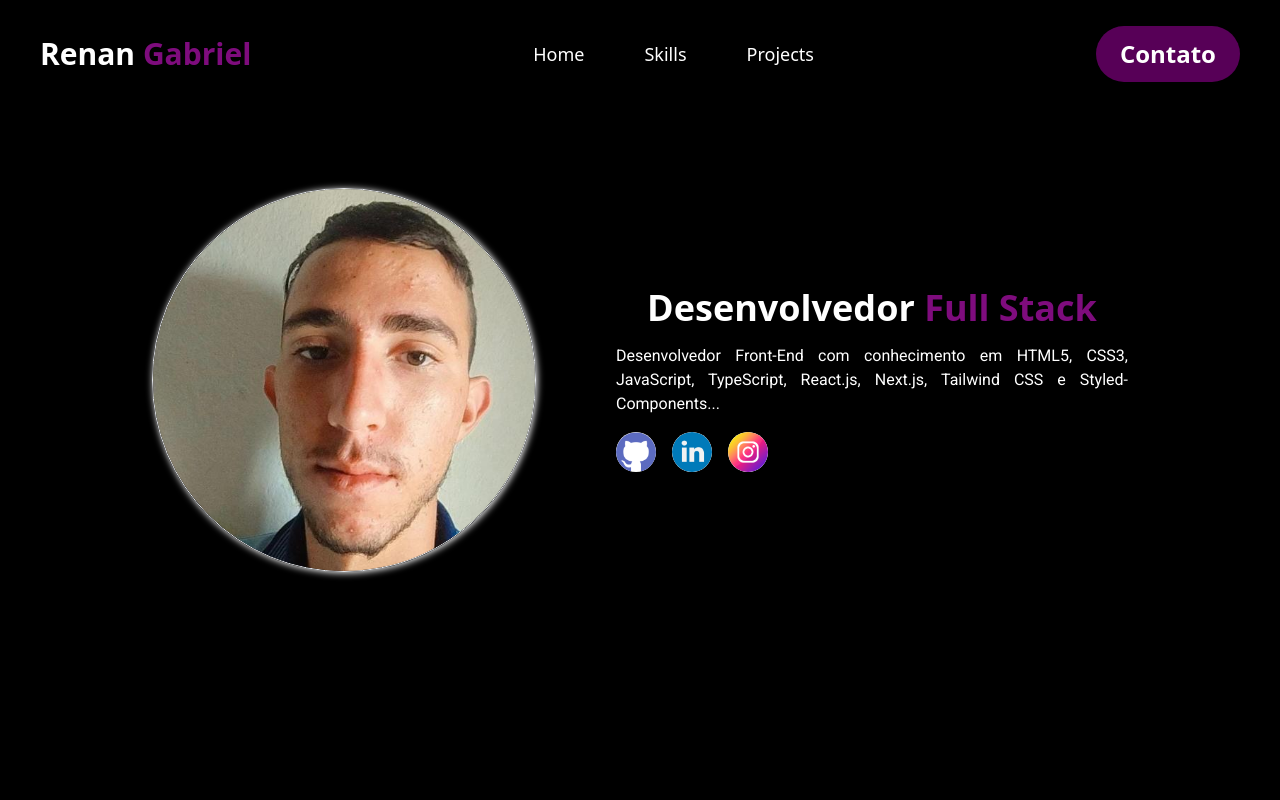
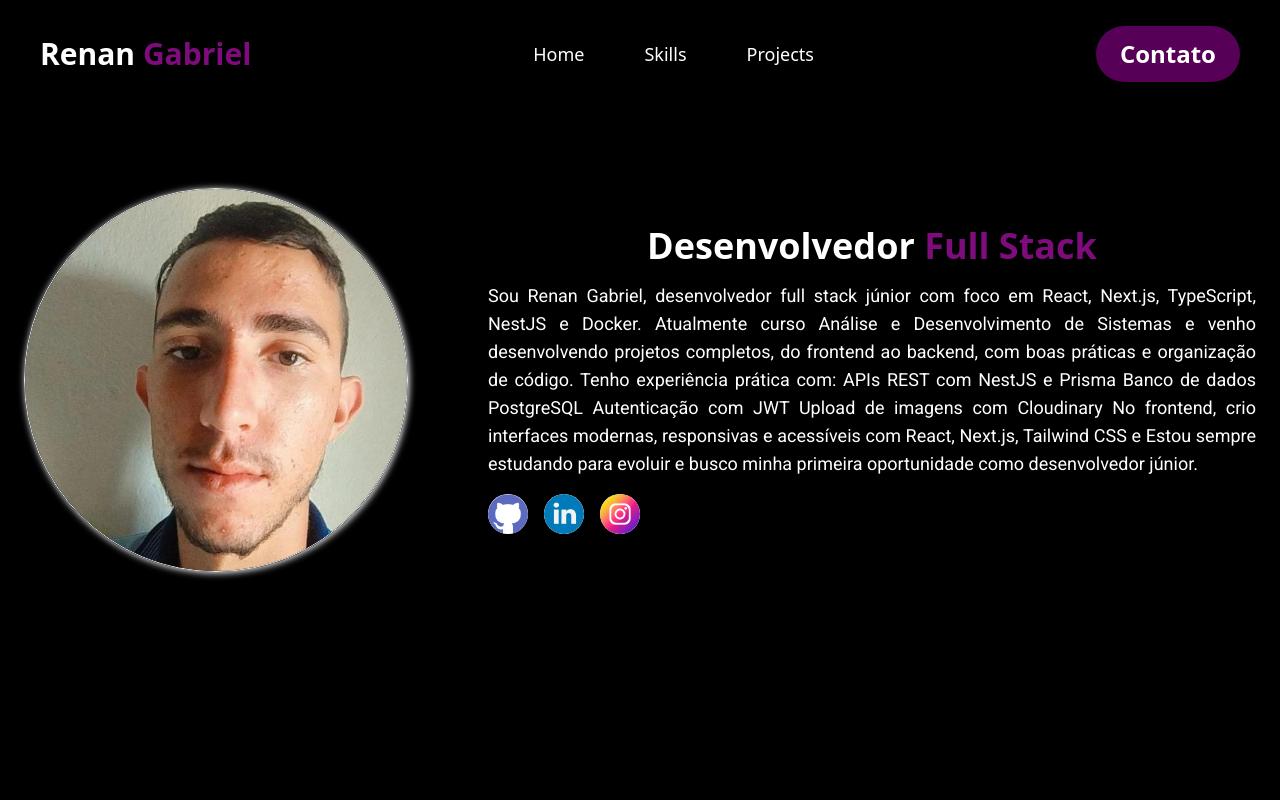
Before and after one commit to renancodes2/my-portifolio, a website: page index.html in a window 1280 px wide. Shown: the top 800 px of the page. Drawn offline with Linux system fonts and the light colour scheme.

Commit message:
Update personal introduction component

```diff
--- a/index.html
+++ b/index.html
@@ -46,14 +46,22 @@
     </button>
   </header>
   <main class="container mx-auto px-4">
-    <section id="home" class="flex flex-col lg:flex-row items-center justify-center text-center gap-20 py-20">
+    <section id="home" class="flex flex-col xl:flex-row items-center justify-center text-center gap-20 py-20">
       <div class="rounded-full w-60 h-60 lg:w-96 lg:h-96 border shadow-custom-white">
         <img src="assets/img/myphoto.jpg" alt="" class="w-full h-full rounded-full object-cover max-w-full max-h-full">
       </div>
       <div>
         <h1 class="text-3xl md:text-4xl font-bold">Desenvolvedor <span class="text-purpleLight">Full Stack</span></h1>
-        <p class="mt-4 max-w-lg mx-auto font-roboto text-justify">
-          Desenvolvedor Front-End com conhecimento em HTML5, CSS3, JavaScript, TypeScript, React.js, Next.js, Tailwind CSS e Styled-Components...
+        <p class="mt-4 max-w-3xl mx-auto text-lg font-roboto text-justify">
+          Sou Renan Gabriel, desenvolvedor full stack júnior com foco em React, Next.js, TypeScript, NestJS e Docker. Atualmente curso Análise e Desenvolvimento de Sistemas e venho desenvolvendo projetos completos, do frontend ao backend, com boas práticas e organização de código.
+
+          Tenho experiência prática com:
+          APIs REST com NestJS e Prisma
+          Banco de dados PostgreSQL
+          Autenticação com JWT
+          Upload de imagens com Cloudinary
+
+          No frontend, crio interfaces modernas, responsivas e acessíveis com React, Next.js, Tailwind CSS e Estou sempre estudando para evoluir e busco minha primeira oportunidade como desenvolvedor júnior.
         </p>
         <div class="flex justify-center lg:justify-start gap-4 mt-4">
 
```
Also changed, not shown: assets/styles/output.css.
